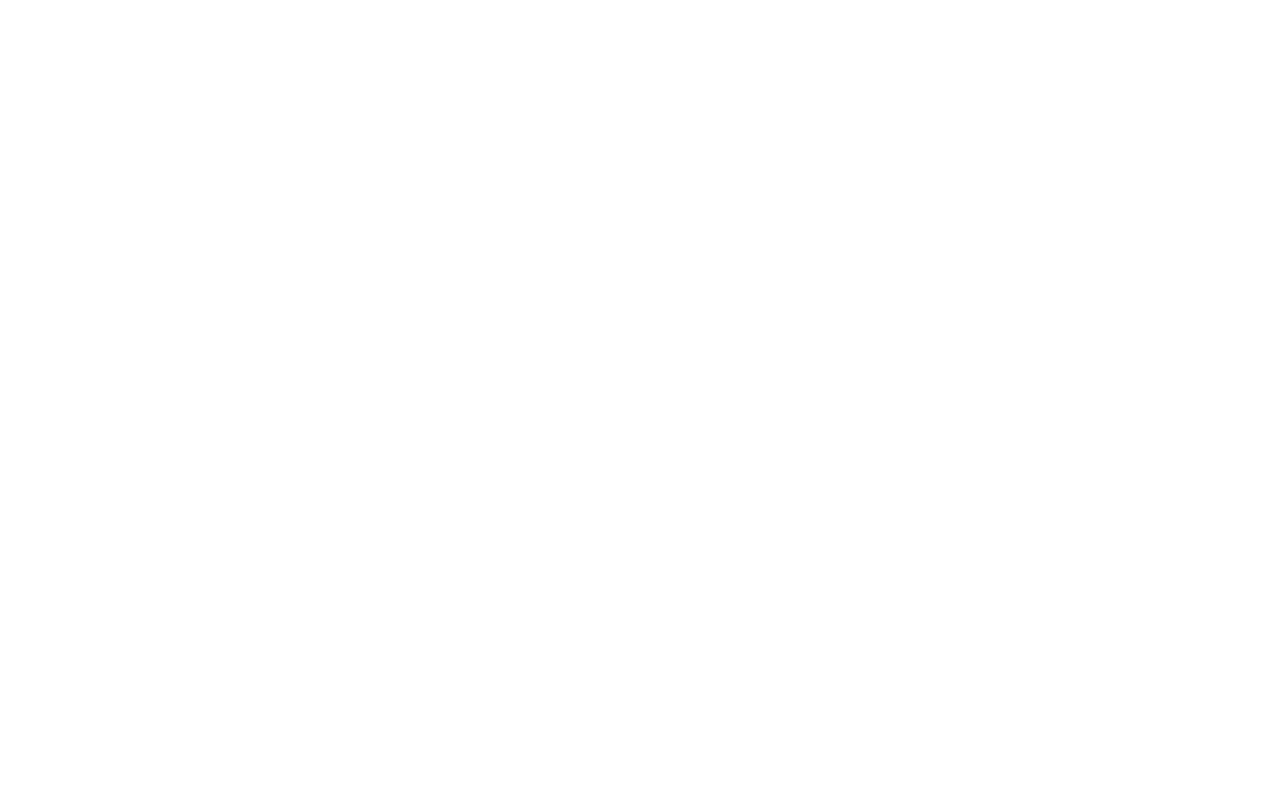
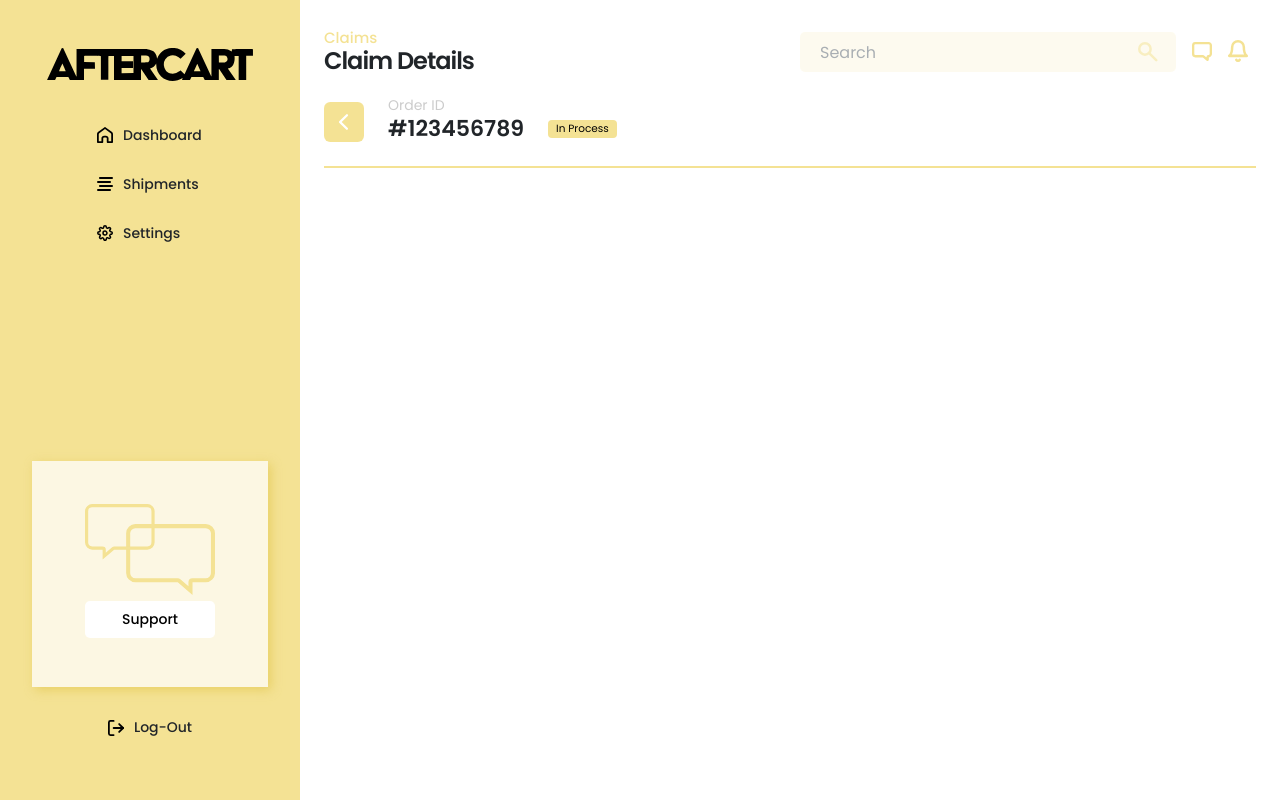
Before and after one commit to rdhassan/aftercard, a React (Vite) app: page /merchantdashboard in a window 1280 px wide. Before the commit this address had no page. Built offline with nearby package versions, Linux system fonts and the light colour scheme.

Commit message:
login page changes

```diff
--- a/src/component/button/index.scss
+++ b/src/component/button/index.scss
@@ -1,5 +1,5 @@
 .btn {
   font-size: 14px;
   min-width: 116px;
-  font-weight: 500;
+  font-weight: 500 !important;
 }
--- a/src/component/content-header/index.jsx
+++ b/src/component/content-header/index.jsx
@@ -3,12 +3,12 @@ import Comment from "../../assets/comment-s.svg";
 import Bell from "../../assets/bell.svg";
 import './index.scss';
 import NotificationsMessages from '../notifications'
-const ContentHeader = () => {
+const ContentHeader = ({heading, subheading}) => {
   return (
     <Navbar className='content-header p-0 flex-wrap'>
       <div className='content-heading'>
-        <h3 className='text-primary m-0'>Dashbaord</h3>
-        <h2 className='m-0'>Welcome User,</h2>
+        <h3 className='text-primary m-0'>{subheading}</h3>
+        <h2 className='m-0'>{heading}</h2>
       </div>
       <Nav className="ms-auto content-notification py-2">
         <Form className="d-flex ms-auto">
--- a/src/pages/homepage/dashboard.jsx
+++ b/src/pages/homepage/dashboard.jsx
@@ -33,8 +33,8 @@ const Dashboard = () => {
     <div className='dashbordpage h-100vh'>
       <SideBar />
       <div className='content p-4'>
-        <ContentHeader />
-        <div className='inner-content'>
+        <ContentHeader heading="Welcome User," subheading="Dashbaord" />
+        <div className='inner-content d-flex align-items-center justify-content-center'>
           <div className='welcomeBlk py-5 px-2'>
             <h2>Welcome!</h2>
             <div className='letsget d-flex flex-column align-items-center justify-content-center'>
--- a/src/pages/homepage/dashboard.scss
+++ b/src/pages/homepage/dashboard.scss
@@ -8,9 +8,6 @@
     flex-direction: column;
     .inner-content {
       flex: 1;
-      display: flex;
-      align-items: center;
-      justify-content: center;
       .welcomeBlk {
         box-shadow: 10px 10px 30px #0000000D;
         border-radius: 5px;
--- a/src/pages/index.jsx
+++ b/src/pages/index.jsx
@@ -1,6 +1,7 @@
 import { BrowserRouter, Route, Routes } from "react-router-dom";
 import Dashboard from "./homepage/dashboard";
 import Login from "./login/login";
+import MerchantDashboard from "./merchant/dashboard";
 
 const Pages = () => {
   return (
@@ -8,6 +9,7 @@ const Pages = () => {
       <Routes>
         <Route path='/' element={<Dashboard />} />
         <Route path='/login' element={<Login />} />
+        <Route path='/merchantdashboard' element={<MerchantDashboard />} />
       </Routes>
     </BrowserRouter>
   )
--- a/src/pages/login/login.jsx
+++ b/src/pages/login/login.jsx
@@ -15,7 +15,7 @@ const Login = () => {
             <h3 className='mb-3 ms-0'>Log In</h3>
 
             <InputField classes="my-4" label="" type="email" placeholder="Email" style={{background:'#f5f5f5f5'}} /> {/* inputfield */}
-            <InputField classes="my-4" type="number" placeholder="Order ID" isInvalid  style={{background:'#f5f5f5f5'}}/> {/* inputfield */}
+            <InputField classes="my-4" type="password" placeholder="Password" isInvalid  style={{background:'#f5f5f5f5'}}/> {/* inputfield */}
             <div className='d-flex justify-content-between'>
               <a href='#' className='text-primary text-decoration-none'>Forgot Password ?</a>
               <SubmitButton variant="primary">Submit</SubmitButton>
--- /dev/null
+++ b/src/pages/merchant/dashboard.jsx
@@ -0,0 +1,30 @@
+import ContentHeader from '../../component/content-header';
+import SideBar from '../../component/sidebar';
+import backicon from "../../assets/ac-back-button.svg";
+import './dashboard.scss';
+import { Badge } from 'react-bootstrap';
+
+const MerchantDashboard = () => {
+  return (
+    <div className='dashbordpage merchant h-100vh'>
+      <SideBar />
+      <div className='content p-4'>
+        <ContentHeader heading="Claim Details" subheading="Claims"/>
+        <div className='inner-content'>
+          <div className='orderID d-flex align-items-end'>
+            <a href='#' className='backbtn'>
+              <img src={backicon} alt='no-image' width={40} />
+            </a>
+            <div className='px-4'>
+              <p className='m-0'>Order ID</p>
+              <h2 className='mb-0'>#123456789</h2>
+            </div>
+            <Badge bg="primary" className='text-black fw-normal badge bg-primary py-1 px-2 mb-1'>In Process</Badge>
+          </div>
+        </div>
+      </div>
+    </div>
+  )
+}
+
+export default MerchantDashboard;
--- /dev/null
+++ b/src/pages/merchant/dashboard.scss
@@ -0,0 +1,14 @@
+.merchant {
+  .orderID {
+    border-bottom: 2px solid #F4E294;
+    padding: 15px 0 24px 0;
+    p {
+      color: #CCCCCC;
+      font-size: 14px;
+    }
+    h2 {
+      font-size: 22px;
+      font-weight: 600;
+    }
+  }
+}
```
